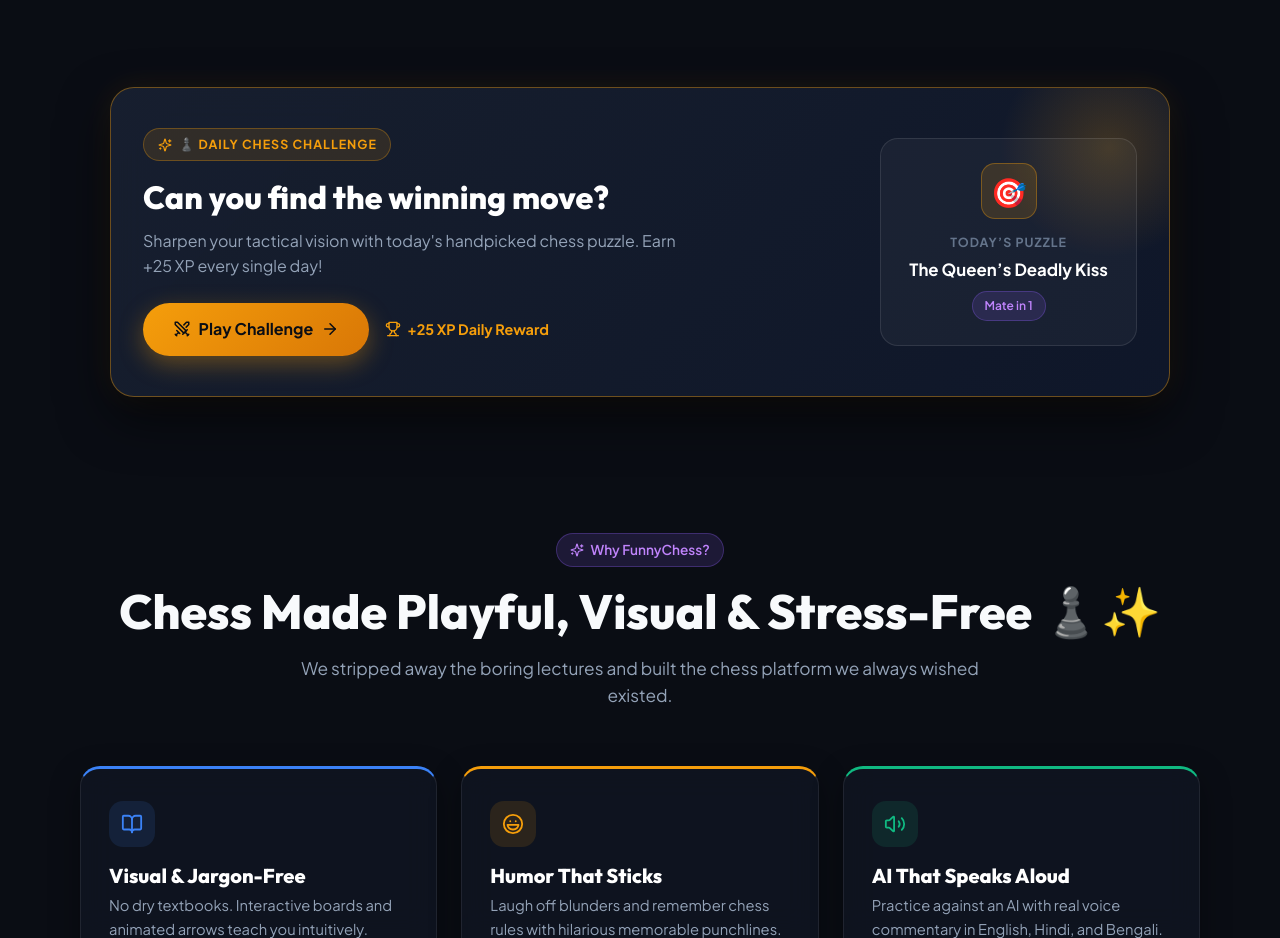
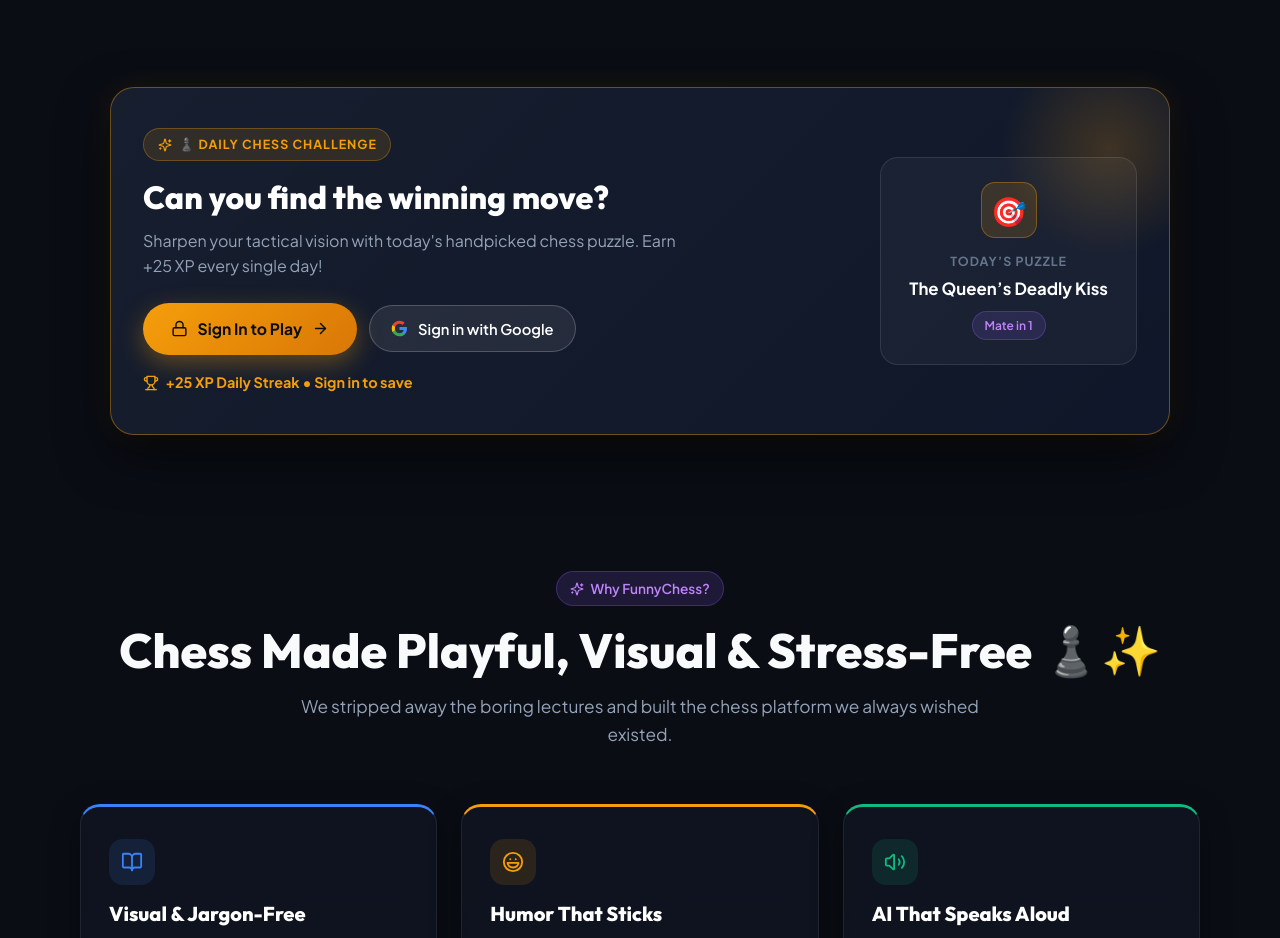
Before and after one commit to somnath-sen/FunnyChess, a Next.js app: page / in a window 1280 px wide. Shown: the part 1120-2058 px from the top of the page. Built offline with nearby package versions, Linux system fonts and the light colour scheme; no server answers.

Commit message:
feat: protect Daily Challenge with auth and add sign-in prompt to Home card

```diff
--- a/src/components/home/DailyChallengeSection.tsx
+++ b/src/components/home/DailyChallengeSection.tsx
@@ -1,14 +1,26 @@
 'use client';
 
-import React from 'react';
+import React, { useState } from 'react';
 import Link from 'next/link';
 import { useTranslation } from '@/context/LanguageContext';
+import { useAuth } from '@/context/AuthContext';
 import { getDailyChallenge } from '@/lib/chess/dailyChallengeData';
-import { Sparkles, Swords, Trophy, ArrowRight, Target, Flame } from 'lucide-react';
+import { Sparkles, Swords, Trophy, ArrowRight, Lock, Loader2 } from 'lucide-react';
 
 export const DailyChallengeSection: React.FC = () => {
   const { t } = useTranslation();
+  const { isAuthenticated, signInWithGoogle } = useAuth();
   const { puzzle } = getDailyChallenge();
+  const [isSigningIn, setIsSigningIn] = useState(false);
+
+  const handleGoogleSignIn = async () => {
+    try {
+      setIsSigningIn(true);
+      await signInWithGoogle('/daily');
+    } catch {
+      setIsSigningIn(false);
+    }
+  };
 
   return (
     <section
@@ -116,6 +128,7 @@ export const DailyChallengeSection: React.FC = () => {
               flexWrap: 'wrap',
             }}
           >
+            {isAuthenticated ? (
               <Link
                 href="/daily"
                 className="btn-primary"
@@ -129,6 +142,79 @@ export const DailyChallengeSection: React.FC = () => {
                 <span>{t('dailyChallenge.playChallenge', 'PLAY CHALLENGE')}</span>
                 <ArrowRight size={18} />
               </Link>
+            ) : (
+              <div
+                style={{
+                  display: 'flex',
+                  alignItems: 'center',
+                  gap: '0.75rem',
+                  flexWrap: 'wrap',
+                }}
+              >
+                <Link
+                  href="/daily"
+                  className="btn-primary"
+                  style={{
+                    padding: '0.85rem 1.75rem',
+                    fontSize: '0.98rem',
+                    boxShadow: '0 8px 24px rgba(245, 158, 11, 0.35)',
+                    display: 'inline-flex',
+                    alignItems: 'center',
+                    gap: '0.6rem',
+                  }}
+                >
+                  <Lock size={17} />
+                  <span>{t('dailyChallenge.signInToPlay', 'Sign In to Play')}</span>
+                  <ArrowRight size={17} />
+                </Link>
+
+                <button
+                  onClick={handleGoogleSignIn}
+                  disabled={isSigningIn}
+                  className="btn-secondary"
+                  style={{
+                    padding: '0.85rem 1.35rem',
+                    fontSize: '0.92rem',
+                    display: 'inline-flex',
+                    alignItems: 'center',
+                    gap: '0.6rem',
+                    border: '1px solid rgba(255, 255, 255, 0.2)',
+                    backgroundColor: 'rgba(255, 255, 255, 0.08)',
+                    cursor: isSigningIn ? 'not-allowed' : 'pointer',
+                    color: '#ffffff',
+                  }}
+                >
+                  {isSigningIn ? (
+                    <>
+                      <Loader2 size={16} className="animate-spin" />
+                      <span>{t('auth.checkingAccount', 'Connecting...')}</span>
+                    </>
+                  ) : (
+                    <>
+                      <svg width="17" height="17" viewBox="0 0 24 24">
+                        <path
+                          fill="#4285F4"
+                          d="M22.56 12.25c0-.78-.07-1.53-.2-2.25H12v4.26h5.92c-.26 1.37-1.04 2.53-2.21 3.31v2.77h3.57c2.08-1.92 3.28-4.74 3.28-8.09z"
+                        />
+                        <path
+                          fill="#34A853"
+                          d="M12 23c2.97 0 5.46-.98 7.28-2.66l-3.57-2.77c-.98.66-2.23 1.06-3.71 1.06-2.86 0-5.29-1.93-6.16-4.53H2.18v2.84C3.99 20.53 7.7 23 12 23z"
+                        />
+                        <path
+                          fill="#FBBC05"
+                          d="M5.84 14.09c-.22-.66-.35-1.36-.35-2.09s.13-1.43.35-2.09V7.06H2.18C1.43 8.55 1 10.22 1 12s.43 3.45 1.18 4.94l2.85-2.22.81-.63z"
+                        />
+                        <path
+                          fill="#EA4335"
+                          d="M12 5.38c1.62 0 3.06.56 4.21 1.64l3.15-3.15C17.45 2.09 14.97 1 12 1 7.7 1 3.99 3.47 2.18 7.06l3.66 2.84c.87-2.6 3.3-4.52 6.16-4.52z"
+                        />
+                      </svg>
+                      <span>{t('auth.signInWithGoogle', 'Sign in with Google')}</span>
+                    </>
+                  )}
+                </button>
+              </div>
+            )}
 
             <span
               style={{
@@ -141,13 +227,18 @@ export const DailyChallengeSection: React.FC = () => {
               }}
             >
               <Trophy size={16} />
-              <span>+25 XP Daily Reward</span>
+              <span>
+                {isAuthenticated
+                  ? '+25 XP Daily Reward'
+                  : '+25 XP Daily Streak • Sign in to save'}
+              </span>
             </span>
           </div>
         </div>
 
-        {/* Right Preview Card */}
-        <div
+        {/* Right Preview Card (Clickable to /daily) */}
+        <Link
+          href="/daily"
           style={{
             display: 'flex',
             flexDirection: 'column',
@@ -160,6 +251,20 @@ export const DailyChallengeSection: React.FC = () => {
             minWidth: '240px',
             textAlign: 'center',
             zIndex: 2,
+            textDecoration: 'none',
+            color: 'inherit',
+            transition: 'all 0.25s ease',
+            cursor: 'pointer',
+          }}
+          onMouseEnter={(e) => {
+            e.currentTarget.style.transform = 'translateY(-3px)';
+            e.currentTarget.style.borderColor = 'rgba(245, 158, 11, 0.45)';
+            e.currentTarget.style.boxShadow = '0 12px 30px rgba(0, 0, 0, 0.5)';
+          }}
+          onMouseLeave={(e) => {
+            e.currentTarget.style.transform = 'translateY(0)';
+            e.currentTarget.style.borderColor = 'rgba(255, 255, 255, 0.1)';
+            e.currentTarget.style.boxShadow = 'none';
           }}
         >
           <div
@@ -209,7 +314,7 @@ export const DailyChallengeSection: React.FC = () => {
           >
             {puzzle.themeLabel}
           </div>
-        </div>
+        </Link>
       </div>
     </section>
   );
--- a/src/locales/bn.json
+++ b/src/locales/bn.json
@@ -177,6 +177,8 @@
     "subtitlePlayAI": "আপনার খেলা সংরক্ষণ করুন, অগ্রগতি ট্র্যাক করুন এবং FunnyChess AI-কে চ্যালেঞ্জ করুন।",
     "subtitlePlayFriend": "প্রাইভেট রুম তৈরি করুন, বন্ধুদের আমন্ত্রণ জানান এবং সমস্ত ডিভাইসে গেম সিঙ্ক রাখুন।",
     "subtitleJoinGame": "এই ম্যাচে যোগ দিতে এবং আপনার বন্ধুর সাথে লাইভ খেলতে সাইন ইন করুন।",
+    "signInToPlayDaily": "দৈনিক চ্যালেঞ্জ খেলতে সাইন ইন করুন",
+    "subtitleDaily": "দৈনিক কৌশলগত পাজল সমাধান করুন, আপনার +২৫ XP স্ট্রিক অর্জন করুন এবং আপনার দাবা প্রোফাইল উন্নত করুন।",
     "secureFree": "নিরাপদ • চিরকাল ১০০% বিনামূল্যে • কোনো বিজ্ঞাপন নেই"
   },
   "onboarding": {
@@ -235,6 +237,7 @@
     "xpAwarded": "+২৫ XP অর্জিত",
     "alreadyCompleted": "আজকের চ্যালেঞ্জ সম্পন্ন হয়েছে! 🎉",
     "alreadyCompletedDesc": "আপনি ইতিমধ্যে আজকের পাজল সমাধান করে +২৫ XP পেয়ে গেছেন। আগামীকালের নতুন চ্যালেঞ্জের জন্য অপেক্ষা করুন!",
-    "signInToSave": "আপনার দৈনিক স্ট্রিক বজায় রাখতে ও +২৫ XP পেতে সাইন ইন করুন!"
+    "signInToSave": "আপনার দৈনিক স্ট্রিক বজায় রাখতে ও +২৫ XP পেতে সাইন ইন করুন!",
+    "signInToPlay": "চ্যালেঞ্জ খেলতে সাইন ইন করুন"
   }
 }
--- a/src/locales/en.json
+++ b/src/locales/en.json
@@ -177,6 +177,8 @@
     "subtitlePlayAI": "Save your games, track your progress, and challenge FunnyChess AI.",
     "subtitlePlayFriend": "Create private chess rooms, invite your friends, and keep your games synchronized across devices.",
     "subtitleJoinGame": "Sign in to join this match and play live against your friend.",
+    "signInToPlayDaily": "Sign in to play Daily Challenge",
+    "subtitleDaily": "Solve daily tactical puzzles, claim your +25 XP streak, and level up your chess profile.",
     "secureFree": "Secure • 100% Free Forever • No Ads"
   },
   "onboarding": {
@@ -235,6 +237,7 @@
     "xpAwarded": "+25 XP Earned",
     "alreadyCompleted": "Today's Challenge Completed! 🎉",
     "alreadyCompletedDesc": "You’ve already mastered today’s puzzle and collected +25 XP. Come back tomorrow for a brand new challenge!",
-    "signInToSave": "Sign in to save your daily streak and claim +25 XP!"
+    "signInToSave": "Sign in to save your daily streak and claim +25 XP!",
+    "signInToPlay": "Sign In to Play"
   }
 }
--- a/src/locales/hi.json
+++ b/src/locales/hi.json
@@ -177,6 +177,8 @@
     "subtitlePlayAI": "अपने खेल सहेजें, अपनी प्रगति ट्रैक करें और FunnyChess AI को चुनौती दें।",
     "subtitlePlayFriend": "प्राइवेट चेस रूम बनाएं, दोस्तों को आमंत्रित करें और सभी डिवाइस पर गेम सिंक रखें।",
     "subtitleJoinGame": "इस मुकाबले में शामिल होने और अपने मित्र के साथ खेलने के लिए साइन इन करें।",
+    "signInToPlayDaily": "दैनिक चुनौती खेलने के लिए साइन इन करें",
+    "subtitleDaily": "दैनिक सामरिक पहेलियाँ हल करें, अपना +25 XP स्ट्रीक प्राप्त करें और अपनी शतरंज प्रोफ़ाइल को आगे बढ़ाएँ।",
     "secureFree": "सुरक्षित • हमेशा 100% मुफ़्त • कोई विज्ञापन नहीं"
   },
   "onboarding": {
@@ -235,6 +237,7 @@
     "xpAwarded": "+25 XP अर्जित",
     "alreadyCompleted": "आज की चुनौती पूरी हो चुकी है! 🎉",
     "alreadyCompletedDesc": "आप आज की पहेली हल कर चुके हैं और +25 XP प्राप्त कर चुके हैं। कल नई चुनौती के लिए वापस आएँ!",
-    "signInToSave": "अपनी दैनिक स्ट्रीक सुरक्षित करने और +25 XP पाने के लिए साइन इन करें!"
+    "signInToSave": "अपनी दैनिक स्ट्रीक सुरक्षित करने और +25 XP पाने के लिए साइन इन करें!",
+    "signInToPlay": "चुनौती खेलने के लिए साइन इन करें"
   }
 }
```
Also changed, not shown: src/app/daily/page.tsx (+9 -0 lines), src/components/Auth/ProtectedRoute.tsx (+9 -2 lines). Lines whose indentation alone changed are shown as unchanged.
